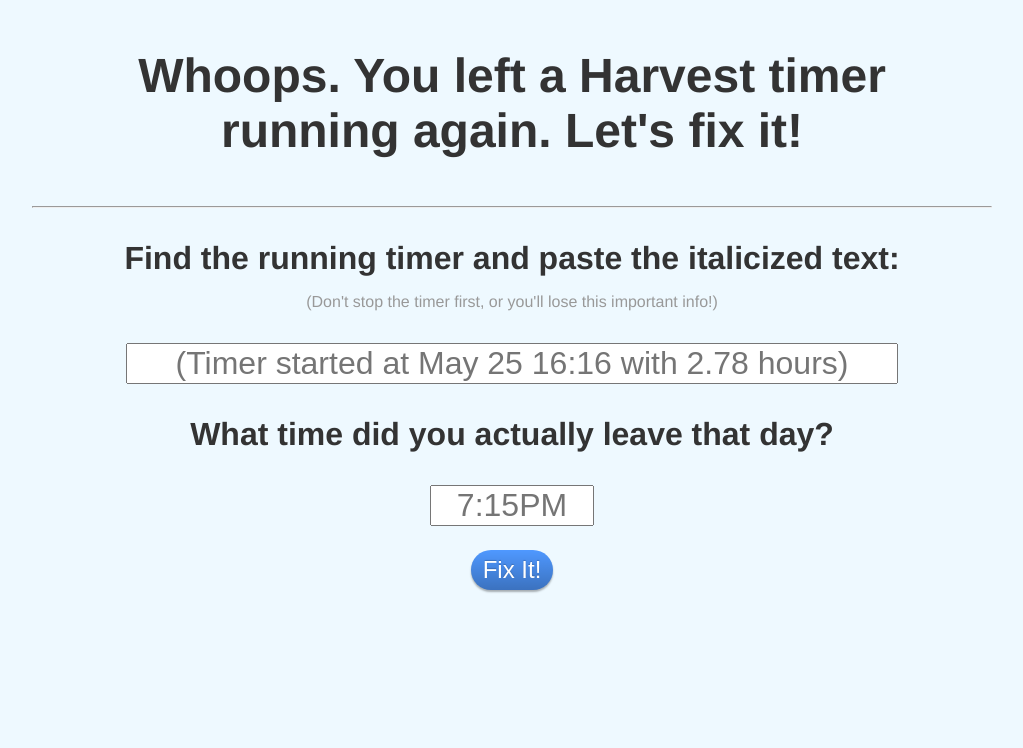
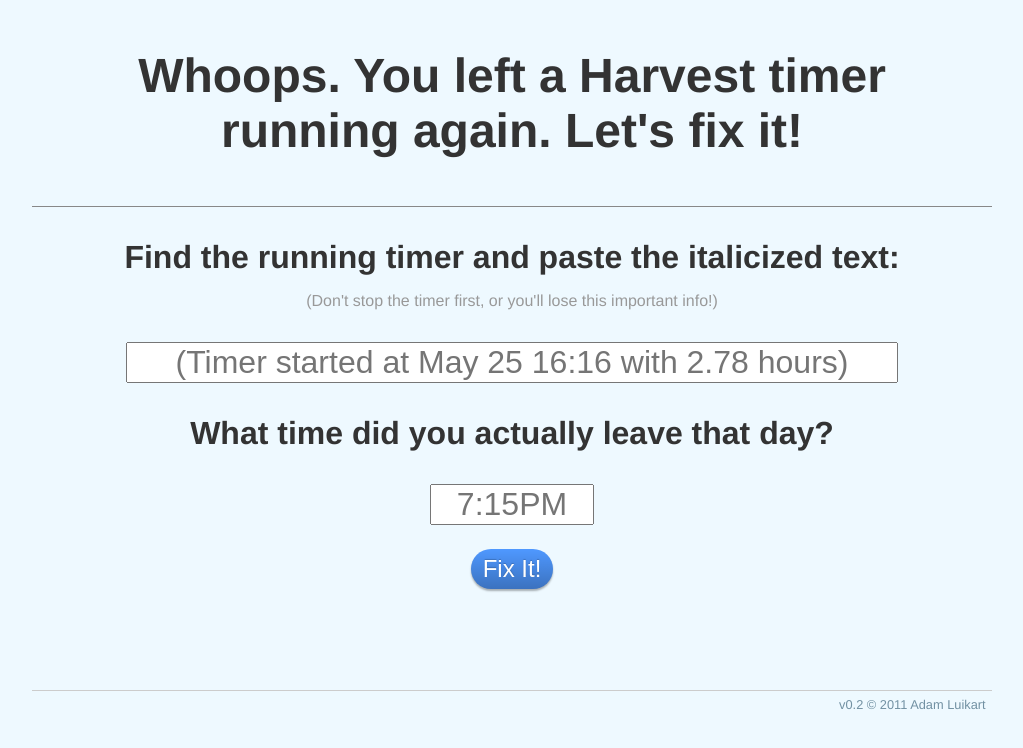
Before and after one commit to adamesque/fix-harvest-timer, a plain HTML site: page index.html in a window 1280 px wide. Shown: the whole page, without its empty margins (128-1151 px from the left). Drawn offline with Linux system fonts and the light colour scheme.

Commit message:
Add footer + contact info

```diff
--- a/index.html
+++ b/index.html
@@ -10,6 +10,11 @@
 				margin: 2em auto;
 				text-align: center;
 				max-width: 960px;
+			}
+			hr {
+				background: #888;
+				border: none;
+				height: 1px;
 			}
 			ol,ul {
 				list-style: none;
@@ -99,6 +104,22 @@
 				-ie-text-shadow: rgba(0, 0, 0, 0.2) 0 4px 2px;
 				text-shadow: rgba(0, 0, 0, 0.2) 0 4px 2px;
 			}
+			footer hr {
+				background: #ccc;
+			}
+			footer p {
+				color: #7291A3;
+				font-size: 0.8em;
+				margin: 0.5em;
+				text-align: right;
+			}
+			footer a {
+				color: #7291A3;
+				text-decoration: none;
+			}
+			footer a:hover {
+				text-decoration: underline;
+			}
 		</style>
 		<script type="text/javascript">
 
@@ -136,6 +157,10 @@
 				</li>
 			</ol>
 		</form>
+		<footer>
+			<hr/>
+			<p>v0.2 &copy; 2011 <a href="http://twitter.com/adamesque">Adam Luikart</a></p>
+		</footer>
 		<script>
 			//(function () {
 				var d = document,
```
